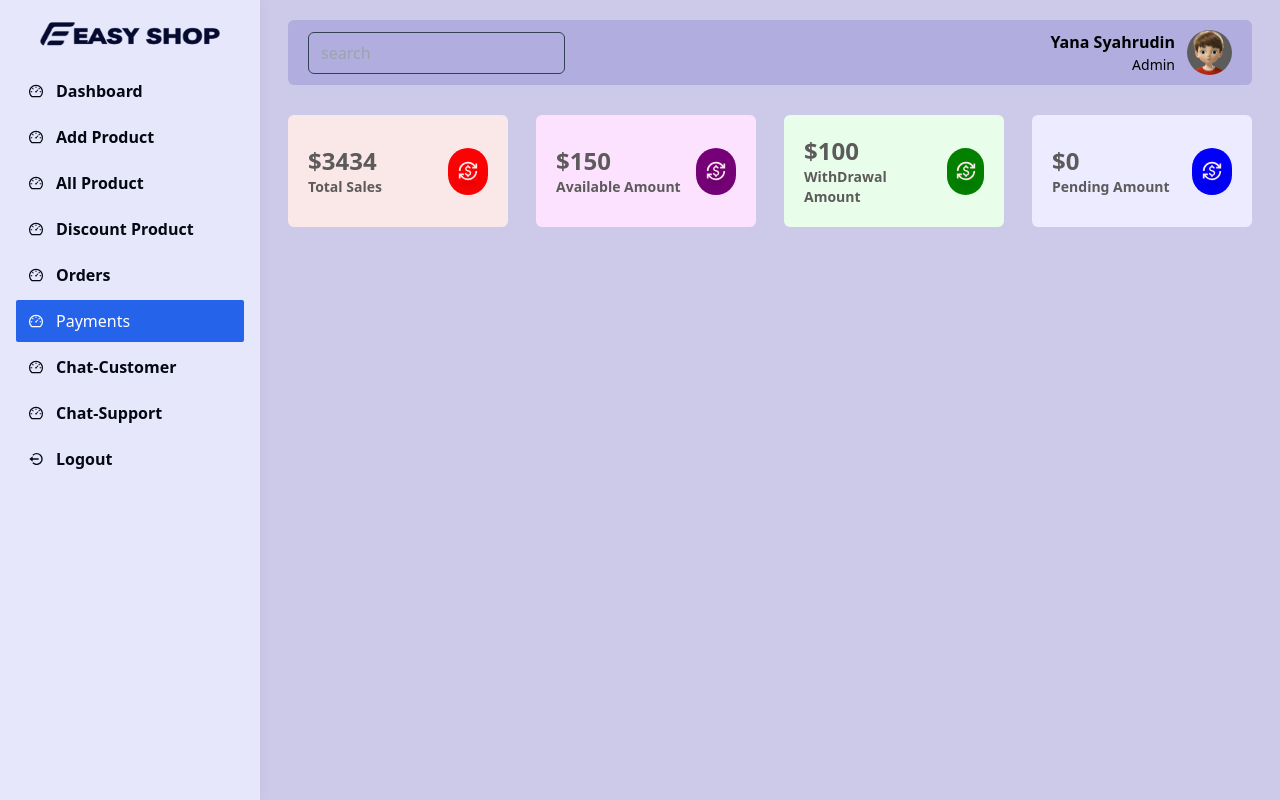
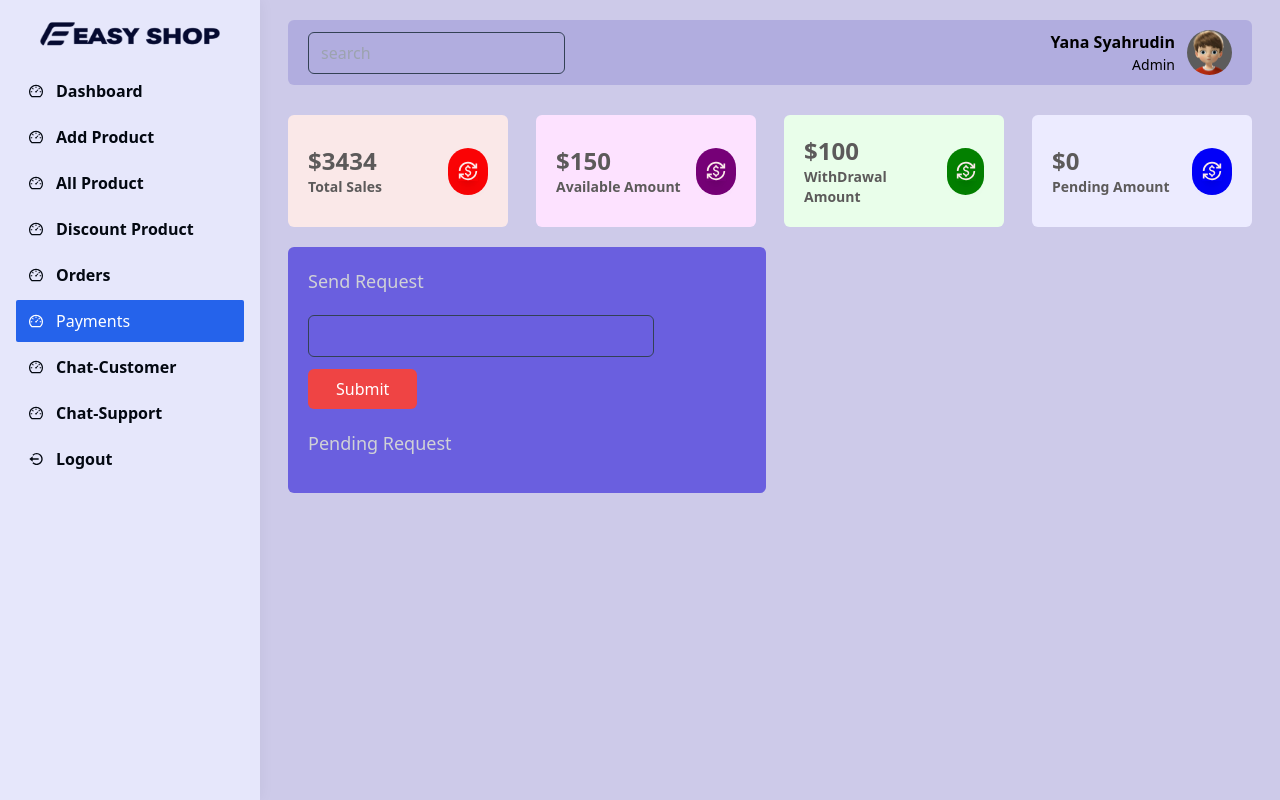
Before and after one commit to yanasyahrudin/ecomm-easyshop-dboard, a React (Create React App) app: page /seller/dashboard/payments in a window 1280 px wide. Built offline with nearby package versions, Linux system fonts and the light colour scheme.

Commit message:
orders and payments page design part 3

```diff
--- a/src/views/seller/Paymnets.jsx
+++ b/src/views/seller/Paymnets.jsx
@@ -3,11 +3,10 @@
 import React from "react";
 import { MdCurrencyExchange } from "react-icons/md";
 
-
 const Paymnets = () => {
   return (
-    <div className="px-2 md:px-7 py-5">
-      <div className="w-full grid grid-cols-1 sm-grid-cols-2 md:grid-cols-2 lg:grid-cols-4 gap-7 ">
+    <div className="px-2 md:px-7 py-5 ">
+      <div className="w-full grid grid-cols-1 sm-grid-cols-2 md:grid-cols-2 lg:grid-cols-4 gap-7 mb-5">
         <div className="flex justify-between items-center p-5 bg-[#fae8e8]  rounded-md gap-3">
           <div className="flex flex-col justify-start items-start text-[#5c5a5a]">
             <h2 className="text-2xl font-bold ">$3434</h2>
@@ -49,6 +48,31 @@ const Paymnets = () => {
           </div>
         </div>
       </div>
+
+      <div className="w-full grid grid-cols-1 md:grid-cols-2 gap-2 pb-4">
+        <div className="bg-[#6a5fdf] text-[#d0d2d6] rounded-md p-5">
+          <h2 className="text-lg">Send Request</h2>
+          <div className="pt-5 mb-5">
+            <form>
+              <div className="flex gap-3 flex-wrap ">
+                <input
+                  min="0"
+                  type="number"
+                  className="px-4 py-2 md:w-[79%] focus:border-indigo-200 outline-none bg-[#6a5fdf] border border-slate-700 rounded-md text-[#d0d2d6]"
+                  name="amount"
+                />
+                <button className="bg-red-500 hover:shadow-red-500/40 hover:shadow-md text-white rounded-md px-7 py-2">
+                  Submit
+                </button>
+              </div>
+            </form>
+          </div>
+
+          <div >
+            <h2 className="text-lg pb-4">Pending Request</h2>
+          </div>
+        </div>
+      </div>
     </div>
   );
 };
```
